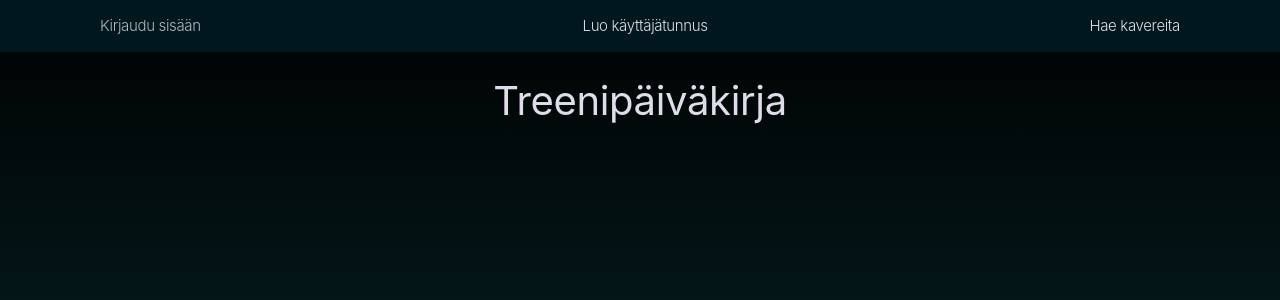
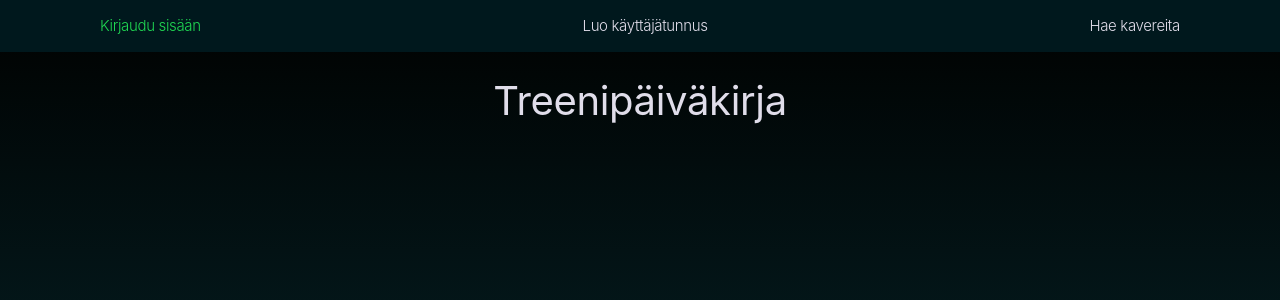
Before and after one commit to ellarasalo/Treenipaivakirja, a Flask app: page / in a window 1280 px wide, with the pointer over the restyled element. Shown: the top 300 px of the page. Run offline with Flask 3, Linux system fonts and the light colour scheme.

Commit message:
add fun navlink color

```diff
--- a/static/style.css
+++ b/static/style.css
@@ -119,8 +119,9 @@ body {
 }
 
 .nav-link:hover {
-  opacity: 0.8;
+  color: #1fd853;
 }
+
 
 .register-link a {
   color: #e0ddea !important;
```
